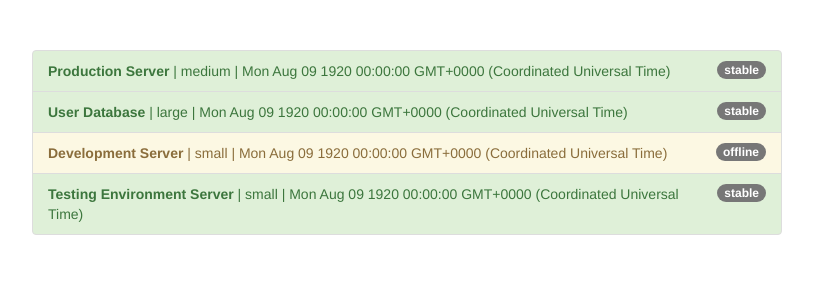
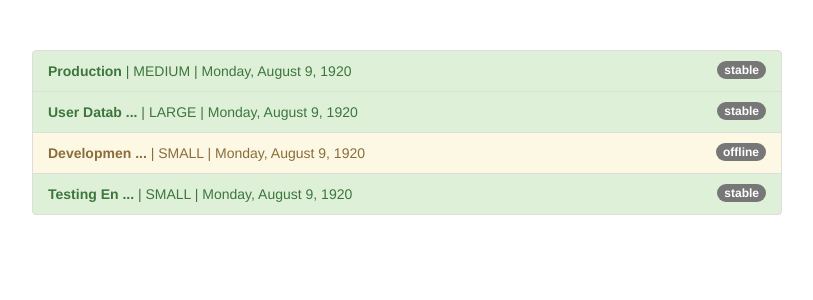
Before and after one commit to dralc/ng-pipes, an Angular app: page / in a window 1280 px wide. Shown: the top 300 px of the page, without its empty margins (233-1046 px from the left). Built offline with nearby package versions, Linux system fonts and the light colour scheme.

Commit message:
- add custom 'shorten' pipe

```diff
--- a/src/app/app.component.html
+++ b/src/app/app.component.html
@@ -3,6 +3,7 @@
     <div class="col-xs-12 col-sm-10 col-md-8 col-sm-offset-1 col-md-offset-2">
       <ul class="list-group">
         <li
+          (click)="onClick()"
           class="list-group-item"
           *ngFor="let server of servers"
           [ngClass]="getStatusClasses(server)">
@@ -10,7 +11,10 @@
             class="badge">
             {{ server.status }}
           </span>
-          <strong>{{ server.name }}</strong> | {{ server.instanceType }} | {{ server.started }}
+          <strong>
+            {{ server.name | shorten }}</strong> |
+            {{ server.instanceType | uppercase }} |
+            {{ server.started | date:'fullDate' }}
         </li>
       </ul>
     </div>
--- a/src/app/app.component.ts
+++ b/src/app/app.component.ts
@@ -9,7 +9,7 @@ export class AppComponent {
   servers = [
     {
       instanceType: 'medium',
-      name: 'Production Server',
+      name: 'Production',
       status: 'stable',
       started: new Date(15, 1, 2017)
     },
--- a/src/app/app.module.ts
+++ b/src/app/app.module.ts
@@ -4,10 +4,12 @@ import { FormsModule } from '@angular/forms';
 import { HttpModule } from '@angular/http';
 
 import { AppComponent } from './app.component';
+import { ShortenPipe } from './shorten.pipe';
 
 @NgModule({
   declarations: [
-    AppComponent
+    AppComponent,
+    ShortenPipe
   ],
   imports: [
     BrowserModule,
--- /dev/null
+++ b/src/app/shorten.pipe.ts
@@ -0,0 +1,9 @@
+import { Pipe, PipeTransform } from '@angular/core';
+
+@Pipe({name: 'shorten'})
+export class ShortenPipe implements PipeTransform {
+    transform(value: any, ...args: any[]) {
+        const out = value.substr(0, 10);
+        return out + (value.length > 10 ? ' ...' : '');
+    }
+}
```
Also changed, not shown: 1 other file (tests, documents, lock files or other folders).
